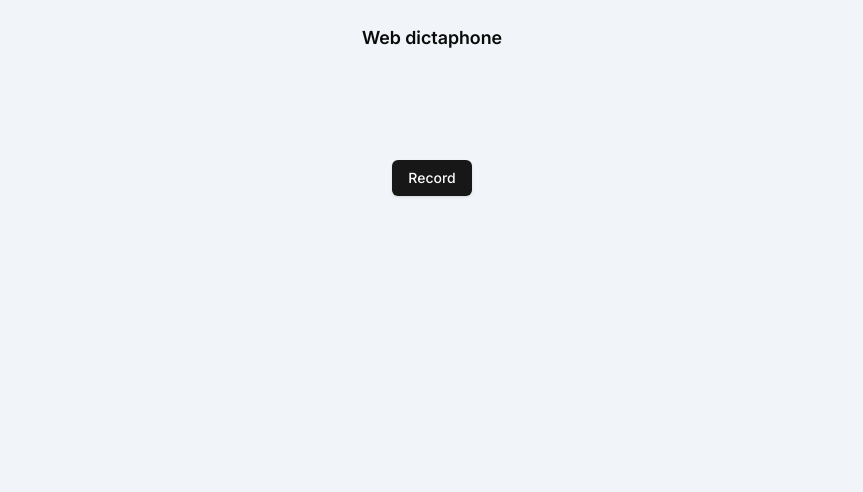
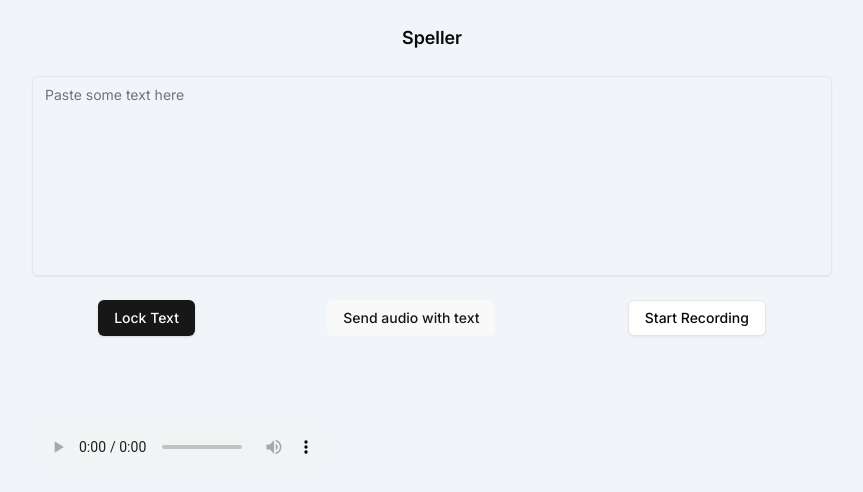
Before and after one commit to EduartePaiva/pronunciation-app, a React (Vite) app in the folder frontend/: page / in a window 1280 px wide. Shown: the top 492 px of the page, without its empty margins (208-1071 px from the left). Built offline with nearby package versions, Linux system fonts and the light colour scheme.

Commit message:
Frontend almost ready to sent things to the backend

```diff
--- a/frontend/package.json
+++ b/frontend/package.json
@@ -19,7 +19,8 @@
         "react-dom": "^18.3.1",
         "react-hot-toast": "^2.4.1",
         "tailwind-merge": "^2.5.2",
-        "tailwindcss-animate": "^1.0.7"
+        "tailwindcss-animate": "^1.0.7",
+        "wavefile": "^11.0.0"
     },
     "devDependencies": {
         "@eslint/js": "^9.9.0",
--- a/frontend/src/App.tsx
+++ b/frontend/src/App.tsx
@@ -1,34 +1,65 @@
 import "./App.css";
+import { Textarea } from "@/components/ui/textarea";
 import { Button } from "./components/ui/button";
 import { useEffect, useRef, useState } from "react";
 
 import toast, { Toaster } from "react-hot-toast";
 import useRecorder from "./hooks/useRecorder";
+import { convertBlobAudioToBlobWav } from "./utils/utils";
 
 function App() {
-    const [record, setRecord] = useState(false);
+    const [lock, setLock] = useState(false);
+    const [recording, setRecording] = useState(false);
     const canvasRef = useRef<HTMLCanvasElement>(null);
     const canvasParent = useRef<HTMLDivElement>(null);
-    const [savedSounds, setSavedSounds] = useState<string[]>([]);
+    const [curAudio, setCurAudio] = useState("");
+    const curBlob = useRef<Blob | null>(null);
+
     const useRecorderCB = (blob: Blob) => {
+        window.URL.revokeObjectURL(curAudio);
         const _audioURL = window.URL.createObjectURL(blob);
-        setSavedSounds((prev) => [...prev, _audioURL]);
+        curBlob.current = blob;
+        setCurAudio(_audioURL);
     };
-
     const { startRecording, stopRecording } = useRecorder({
         canvas: canvasRef,
         stopCallback: useRecorderCB,
     });
 
+    const handleLock = () => {
+        if (lock) {
+            setLock(false);
+            return;
+        }
+        setLock(true);
+    };
+
     const handleRecord = () => {
-        if (record) {
-            setRecord(false);
+        if (recording) {
+            setRecording(false);
             stopRecording();
             return;
         }
         toast("started recording");
-        setRecord(true);
+        setRecording(true);
         startRecording();
+    };
+
+    const handleSendData = async () => {
+        if (curBlob.current === null) {
+            toast.error("nothing was recorded yet!");
+            return;
+        }
+        const wavBlob = await convertBlobAudioToBlobWav(curBlob.current);
+
+        const formData = new FormData();
+        formData.append("audio", wavBlob, "audio.wav");
+        formData.set("text", "this is the user text");
+
+        const result = await fetch("https://your-backend-url.com/upload", {
+            method: "POST",
+            body: formData,
+        });
     };
 
     useEffect(() => {
@@ -48,31 +79,41 @@ function App() {
         <div className="h-screen w-screen bg-slate-100 flex justify-center">
             <div className="container">
                 <div className="flex flex-col items-center">
-                    <span className="my-6 font-semibold text-lg">
-                        Web dictaphone
-                    </span>
+                    <span className="my-6 font-semibold text-lg">Speller</span>
                     <div
                         ref={canvasParent}
                         className="w-[400px] sm:w-[500px] md:w-[600px] lg:w-[800px]"
                     >
+                        <Textarea
+                            placeholder="Paste some text here"
+                            className="resize-none  h-[200px]"
+                            disabled={lock}
+                        />
+                        <div className="w-full my-6 flex justify-around">
+                            <Button onClick={handleLock}>
+                                {lock ? "Unlock Text" : "Lock Text"}
+                            </Button>
+                            <Button variant={"link"} onClick={handleSendData}>
+                                Send audio with text
+                            </Button>
+                            <Button
+                                onClick={handleRecord}
+                                variant={recording ? "destructive" : "outline"}
+                            >
+                                {recording
+                                    ? "Stop Recording"
+                                    : "Start Recording"}
+                            </Button>
+                        </div>
+                        {/* canvas animation */}
                         <canvas
                             ref={canvasRef}
                             height="60px"
                             className="block w-full"
                         ></canvas>
-                        <div className="w-full my-6 flex justify-around">
-                            <Button
-                                onClick={handleRecord}
-                                variant={record ? "destructive" : "default"}
-                            >
-                                {record ? "Stop" : "Record"}
-                            </Button>
-                        </div>
                         {/* sound clips */}
                         <section>
-                            {savedSounds.map((sound, index) => (
-                                <audio key={index} controls src={sound}></audio>
-                            ))}
+                            <audio controls src={curAudio}></audio>
                         </section>
                     </div>
                 </div>
--- a/frontend/src/App_backup.tsx
+++ /dev/null
@@ -1,71 +0,0 @@
-import "./App.css";
-import { Textarea } from "@/components/ui/textarea";
-import { Button } from "./components/ui/button";
-import { useState } from "react";
-
-import toast, { Toaster } from "react-hot-toast";
-
-function App() {
-    const [lock, setLock] = useState(false);
-    const [recording, setRecording] = useState(false);
-
-    const handleLock = () => {
-        if (lock) {
-            setLock(false);
-            return;
-        }
-        setLock(true);
-    };
-
-    const handleRecording = async () => {
-        if (recording) {
-            setRecording(false);
-            return;
-        }
-        // Check if the browser supports the required APIs
-        if (
-            !window.AudioContext ||
-            !window.MediaStreamAudioSourceNode ||
-            !window.AudioWorkletNode
-        ) {
-            toast.error("Your browser does not support the required APIs");
-            return;
-        }
-        setRecording(true);
-
-        // Request access to the user's microphone
-    };
-
-    return (
-        <div className="h-screen w-screen bg-slate-100 flex justify-center">
-            <div className="container">
-                <div className="flex flex-col items-center">
-                    <span className="my-6 font-semibold text-lg">Speller</span>
-                    <div className="w-[400px] sm:w-[500px] md:w-[600px] lg:w-[800px]">
-                        <Textarea
-                            placeholder="Paste some text here"
-                            className="resize-none  h-[200px]"
-                            disabled={lock}
-                        />
-                        <div className="w-full my-6 flex justify-around">
-                            <Button onClick={handleLock}>
-                                {lock ? "Unlock Text" : "Lock Text"}
-                            </Button>
-                            <Button
-                                onClick={handleRecording}
-                                variant={"outline"}
-                            >
-                                {recording
-                                    ? "Stop Recording"
-                                    : "Start Recording"}
-                            </Button>
-                        </div>
-                    </div>
-                </div>
-            </div>
-            <Toaster />
-        </div>
-    );
-}
-
-export default App;
--- /dev/null
+++ b/frontend/src/utils/utils.ts
@@ -0,0 +1,28 @@
+import { WaveFile } from "wavefile";
+
+/** This function can throw */
+const readAsyncBlobAsArrayBuffer = async (
+    blob: Blob,
+): Promise<string | ArrayBuffer | null> => {
+    return new Promise((resolve, reject) => {
+        const reader = new FileReader();
+        reader.readAsArrayBuffer(blob);
+        reader.onloadend = () => resolve(reader.result);
+        reader.onerror = () => reject(reader.error);
+    });
+};
+
+/** This function can throw */
+export const convertBlobAudioToBlobWav = async (blob: Blob): Promise<Blob> => {
+    const buffer = await readAsyncBlobAsArrayBuffer(blob);
+    if (buffer === null || typeof buffer === "string") {
+        throw new Error(
+            "while trying to convert blob to buffer the buffer was null or string",
+        );
+    }
+    // Convert WebM to WAV using wavefile.js (must include wavefile.js in your project)
+    const wav = new WaveFile();
+    wav.fromScratch(1, 16000, "16", new Uint8Array(buffer));
+    const wavBlob = new Blob([wav.toBuffer()], { type: "audio/wav" });
+    return wavBlob;
+};
```
Also changed, not shown: 1 other file (tests, documents, lock files or other folders).
